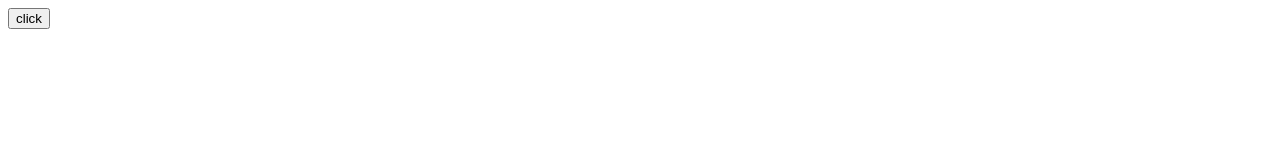
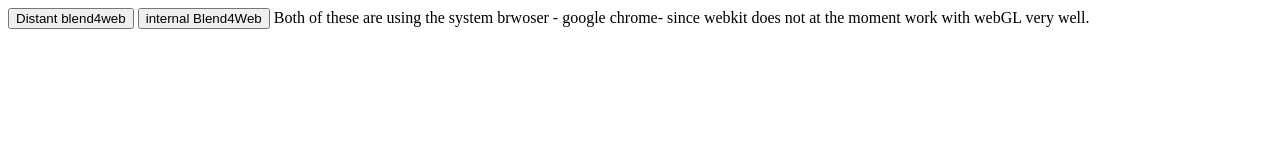
Before and after one commit to hpssjellis/blend4web-pgb-helloworld, a plain HTML site: page index.html in a window 1280 px wide. Drawn offline with Linux system fonts and the light colour scheme.

Commit message:
Update index.html

```diff
--- a/index.html
+++ b/index.html
@@ -1 +1,6 @@
-<input type=button value=click onclick="{location = 'http://142.33.222.23/ellis/test/testblend3.html'}">
+<input type=button value="Distant blend4web" onclick="{location = 'http://142.33.222.23/ellis/test/testblend3.html'}">
+
+
+<input type=button value="internal Blend4Web" onclick="{location = 'testblend3.html'}">
+
+Both of these are using the system brwoser - google chrome- since webkit does not at the moment work with webGL very well.
```
